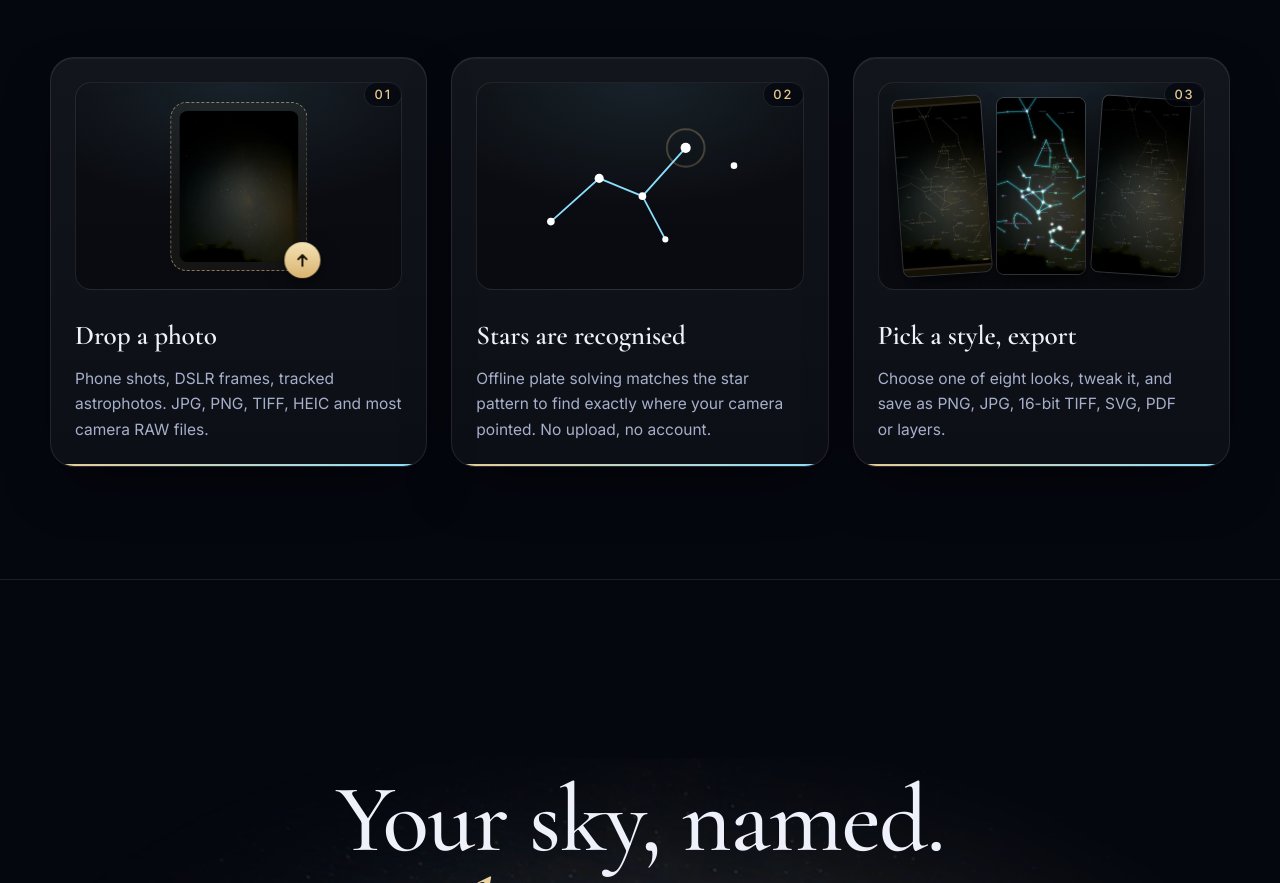
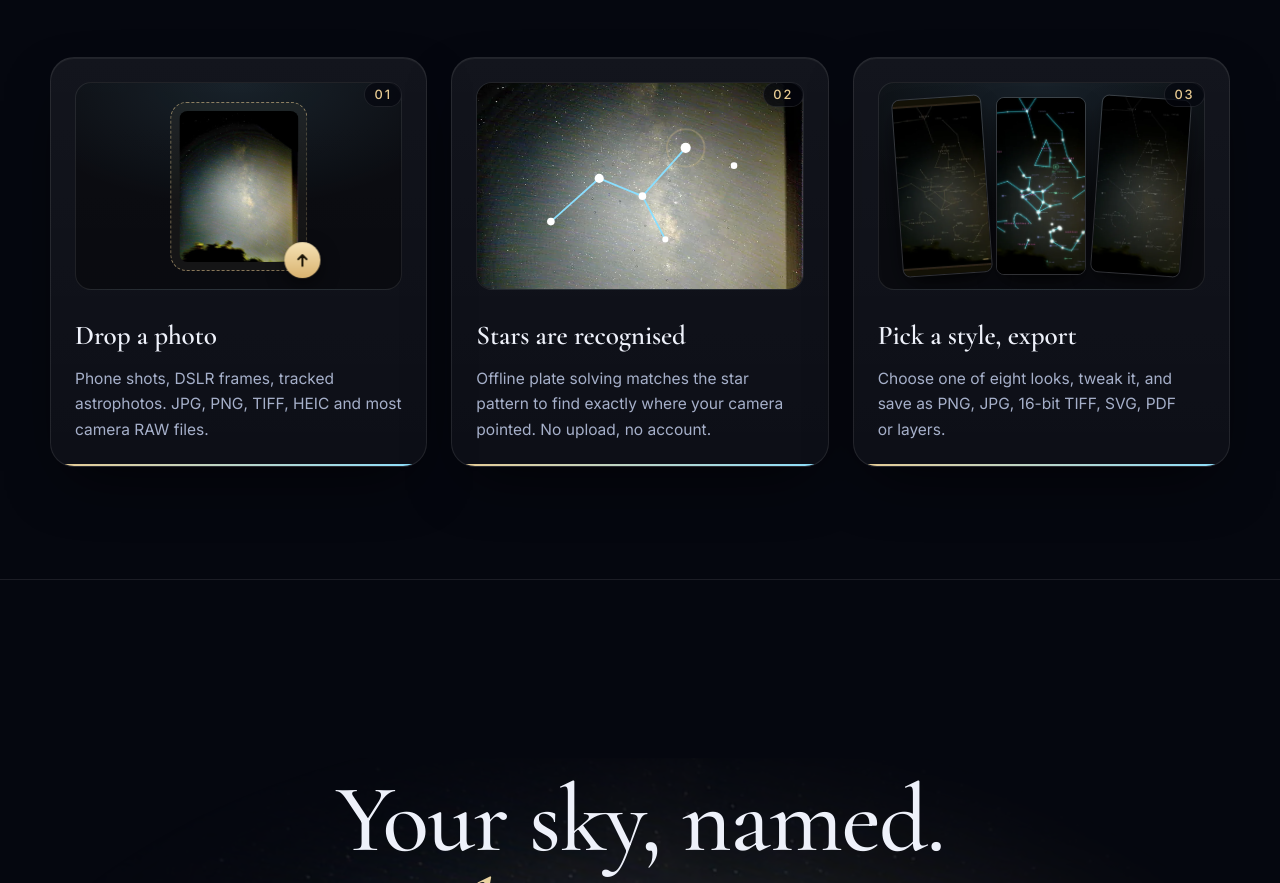
Before and after one commit to 44-61-6B-73-68/StarGuide-releases, a plain HTML site: page index.html in a window 1280 px wide. Shown: the part 1262-2145 px from the top of the page. Drawn offline with Linux system fonts and the light colour scheme.

Commit message:
Step visuals, README note, final review log

```diff
--- a/css/style.css
+++ b/css/style.css
@@ -213,6 +213,8 @@ img[loading=lazy]{background:linear-gradient(110deg,#0a0e1b 30%,#131a31 50%,#0a0
 .step h3{font-family:var(--serif);font-size:1.7rem;font-weight:600;margin-bottom:.4rem}
 .step p{color:var(--muted);font-size:.97rem}
 .step::after{content:"";position:absolute;left:0;bottom:0;height:2px;width:100%;background:linear-gradient(90deg,var(--gold),var(--cyan));transform:scaleX(var(--p,0));transform-origin:left;transition:transform .2s linear}
+.solve__bg{position:absolute;inset:0;width:100%;height:100%;object-fit:cover;opacity:.42;filter:saturate(.7)}
+.step__art svg.solve{position:relative}
 .solve__lines path{stroke-dasharray:140;stroke-dashoffset:140}
 .step.is-in .solve__lines path{animation:draw 2.4s var(--ease) .3s forwards}
 .solve__ring{opacity:0}.step.is-in .solve__ring{animation:ring 2.4s ease-out 1.2s infinite}
--- a/index.html
+++ b/index.html
@@ -112,7 +112,7 @@
     <ol class="steps" id="steps">
       <li class="step reveal">
         <div class="step__art step__art--drop" aria-hidden="true">
-          <div class="dz"><img src="img/original-sm.webp" alt="" width="560" height="747" loading="lazy"><span class="dz__arrow"><svg viewBox="0 0 24 24"><path d="M12 19V6m0 0l-5 5m5-5l5 5" fill="none" stroke="currentColor" stroke-width="2.4" stroke-linecap="round" stroke-linejoin="round"/></svg></span></div>
+          <div class="dz"><img src="img/original-bright-sm.webp" alt="" width="560" height="747" loading="lazy"><span class="dz__arrow"><svg viewBox="0 0 24 24"><path d="M12 19V6m0 0l-5 5m5-5l5 5" fill="none" stroke="currentColor" stroke-width="2.4" stroke-linecap="round" stroke-linejoin="round"/></svg></span></div>
         </div>
         <span class="step__n">01</span>
         <h3>Drop a photo</h3>
@@ -120,7 +120,7 @@
       </li>
       <li class="step reveal">
         <div class="step__art" aria-hidden="true">
-          <svg viewBox="0 0 220 140" class="solve"><g class="solve__lines" fill="none" stroke="var(--cyan)" stroke-width="1.4" stroke-linecap="round"><path d="M40 98L78 64L112 78L146 40L184 54"/><path d="M112 78L130 112"/></g><g fill="#fff"><circle cx="40" cy="98" r="3"/><circle cx="78" cy="64" r="3.6"/><circle cx="112" cy="78" r="3"/><circle cx="146" cy="40" r="4"/><circle cx="184" cy="54" r="2.6"/><circle cx="130" cy="112" r="2.4"/></g><circle class="solve__ring" cx="146" cy="40" r="10" fill="none" stroke="var(--gold)"/></svg>
+          <img class="solve__bg" src="img/original-bright-sm.webp" alt="" width="560" height="747" loading="lazy" decoding="async"><svg viewBox="0 0 220 140" class="solve"><g class="solve__lines" fill="none" stroke="var(--cyan)" stroke-width="1.4" stroke-linecap="round"><path d="M40 98L78 64L112 78L146 40L184 54"/><path d="M112 78L130 112"/></g><g fill="#fff"><circle cx="40" cy="98" r="3"/><circle cx="78" cy="64" r="3.6"/><circle cx="112" cy="78" r="3"/><circle cx="146" cy="40" r="4"/><circle cx="184" cy="54" r="2.6"/><circle cx="130" cy="112" r="2.4"/></g><circle class="solve__ring" cx="146" cy="40" r="10" fill="none" stroke="var(--gold)"/></svg>
         </div>
         <span class="step__n">02</span>
         <h3>Stars are recognised</h3>
```
Also changed, not shown: 1 other file.
